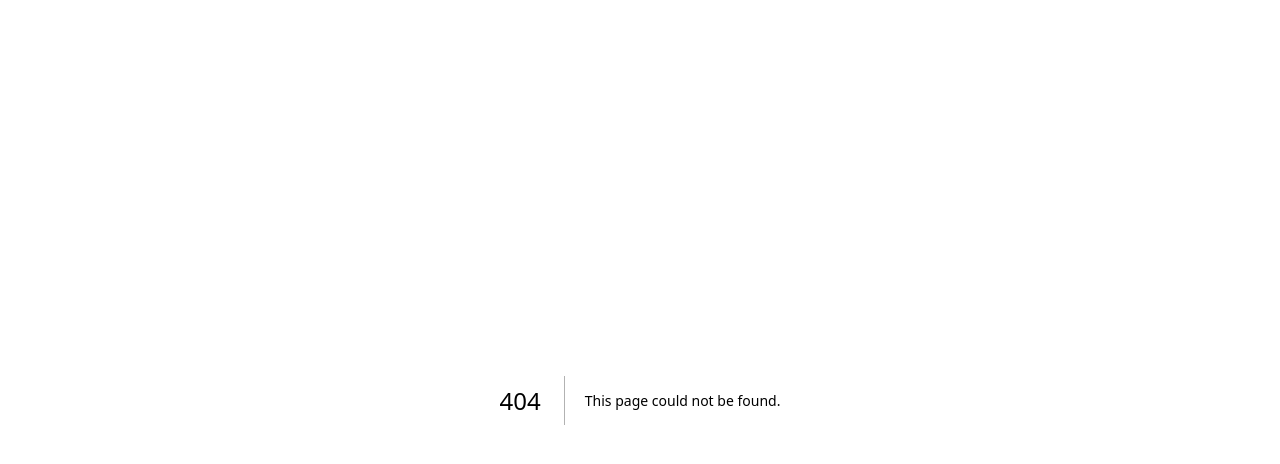
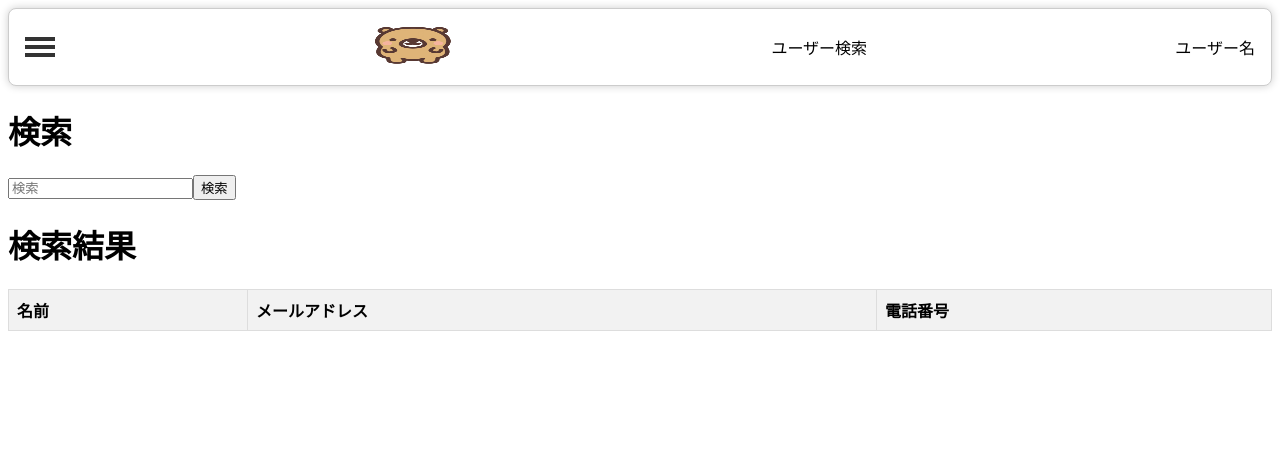
Before and after one commit to yasuhikasa/nextjs-div-practice, a Next.js app: page /search/users in a window 1280 px wide. Before the commit this address had no page. Shown: the top 464 px of the page. Built offline with nearby package versions, Linux system fonts and the light colour scheme.

Commit message:
検索機能実装

```diff
--- /dev/null
+++ b/src/pages/api/searchUsers.tsx
@@ -0,0 +1,12 @@
+import axios from "axios";
+import { Users } from '../types/users';
+
+export const searchUsers = async (searchParams: Partial<Users>) => {
+  try {
+    const response = await axios.get(`http://localhost:4000/searchUsers/search`, { params: searchParams });
+    return response.data;
+  } catch (error) {
+    console.error('Error getting users:', error);
+    throw error;
+  }
+}
--- a/src/pages/components/header/header.tsx
+++ b/src/pages/components/header/header.tsx
@@ -22,8 +22,10 @@ const Header: React.FC<HeaderProps> = ({ isMenuOpen, setIsMenuOpen }) => {
         return "ユーザー登録";
       case "/users":
         return "ユーザー一覧";
-        case "/hookFormExample/createUser":
-          return "HookForm例";
+      case "/hookFormExample/createUser":
+        return "HookForm例";
+      case "/search/users":
+        return "ユーザー検索";
       case "/contactUs":
         return "お問い合わせ";
       default:
@@ -54,6 +56,9 @@ const Header: React.FC<HeaderProps> = ({ isMenuOpen, setIsMenuOpen }) => {
             <Link href="/users">ユーザー一覧</Link>
           </li>
           <li>
+            <Link href="/search/users">ユーザー検索</Link>
+          </li>
+          <li>
             <Link href="/hookFormExample/createUser">HookForm例</Link>
           </li>
           <li>
--- a/src/pages/components/table.tsx
+++ b/src/pages/components/table/table.tsx
@@ -1,5 +1,5 @@
-import styles from './Table.module.css';
-import { Users } from '../types/users';
+import styles from '../../../styles/components/table.module.css';
+import { Users } from '../../types/users';
 
 // テーブルのコンポーネント
 const TableComponent =({ users }: { users: Users[] }) => {
--- /dev/null
+++ b/src/pages/search/users.tsx
@@ -0,0 +1,50 @@
+import React, { useState } from 'react';
+import Layout from '../components/layout/layout';
+import { Users } from '../types/users';
+import { searchUsers } from '../api/searchUsers';
+import TableComponent from '../components/table/table';
+
+const SearchUsers: React.FC = () => {
+  const [searchValue, setSearchValue] = useState('');
+  const [users, setUsers] = useState<Users[]>([]); // Add this line
+
+  const inputChange = (event: React.ChangeEvent<HTMLInputElement>) => {
+    setSearchValue(event.target.value);
+  };
+
+  const handleSearch = async (event: React.FormEvent) => {
+    event.preventDefault();
+
+    const searchParams: Partial<Users> = {
+      lastName: searchValue,
+      firstName: searchValue,
+      lastNameKana: searchValue,
+      firstNameKana: searchValue,
+    };
+
+    const results = await searchUsers(searchParams);
+    console.log(results);
+    setUsers(results);
+  };
+
+  return (
+    <Layout>
+      <div>
+        <h1>検索</h1>
+        <div>
+          <form onSubmit={handleSearch}>
+            <input type="text" placeholder="検索" onChange={inputChange} />
+            <button type="submit">検索</button>
+          </form>
+        </div>
+      </div>
+      <div>
+        <h1>検索結果</h1>
+        {/* Map through the users array to display the search results */}
+        <TableComponent users={users} />
+      </div>
+    </Layout>
+  );
+}
+
+export default SearchUsers;
```
Also changed, not shown: 1 other file (tests, documents, lock files or other folders).
